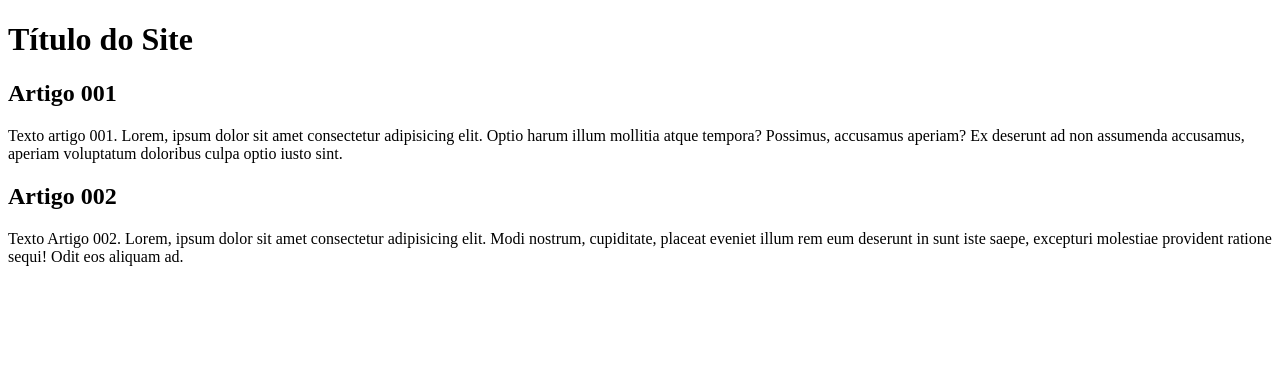
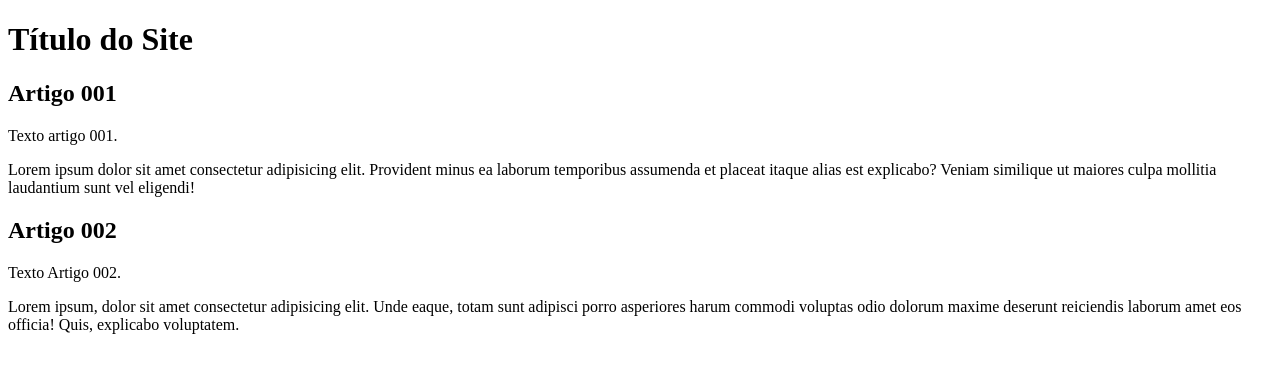
Before and after one commit to dscarrara/projeto-site, a plain HTML site: page index.html in a window 1280 px wide. Drawn offline with Linux system fonts and the light colour scheme.

Commit message:
Adição de parágrafo

```diff
--- a/index.html
+++ b/index.html
@@ -13,13 +13,13 @@
         <article>
             <h2>Artigo 001</h2>
             <p>Texto artigo 001.
-                Lorem, ipsum dolor sit amet consectetur adipisicing elit. Optio harum illum mollitia atque tempora? Possimus, accusamus aperiam? Ex deserunt ad non assumenda accusamus, aperiam voluptatum doloribus culpa optio iusto sint.
+                <p>Lorem ipsum dolor sit amet consectetur adipisicing elit. Provident minus ea laborum temporibus assumenda et placeat itaque alias est explicabo? Veniam similique ut maiores culpa mollitia laudantium sunt vel eligendi!</p>
             </p>
         </article>
         <article>
             <h2>Artigo 002</h2>
             <p>Texto Artigo 002.
-                Lorem, ipsum dolor sit amet consectetur adipisicing elit. Modi nostrum, cupiditate, placeat eveniet illum rem eum deserunt in sunt iste saepe, excepturi molestiae provident ratione sequi! Odit eos aliquam ad.
+                <p>Lorem ipsum, dolor sit amet consectetur adipisicing elit. Unde eaque, totam sunt adipisci porro asperiores harum commodi voluptas odio dolorum maxime deserunt reiciendis laborum amet eos officia! Quis, explicabo voluptatem.</p>
             </p>
         </article>
         </header>
```
